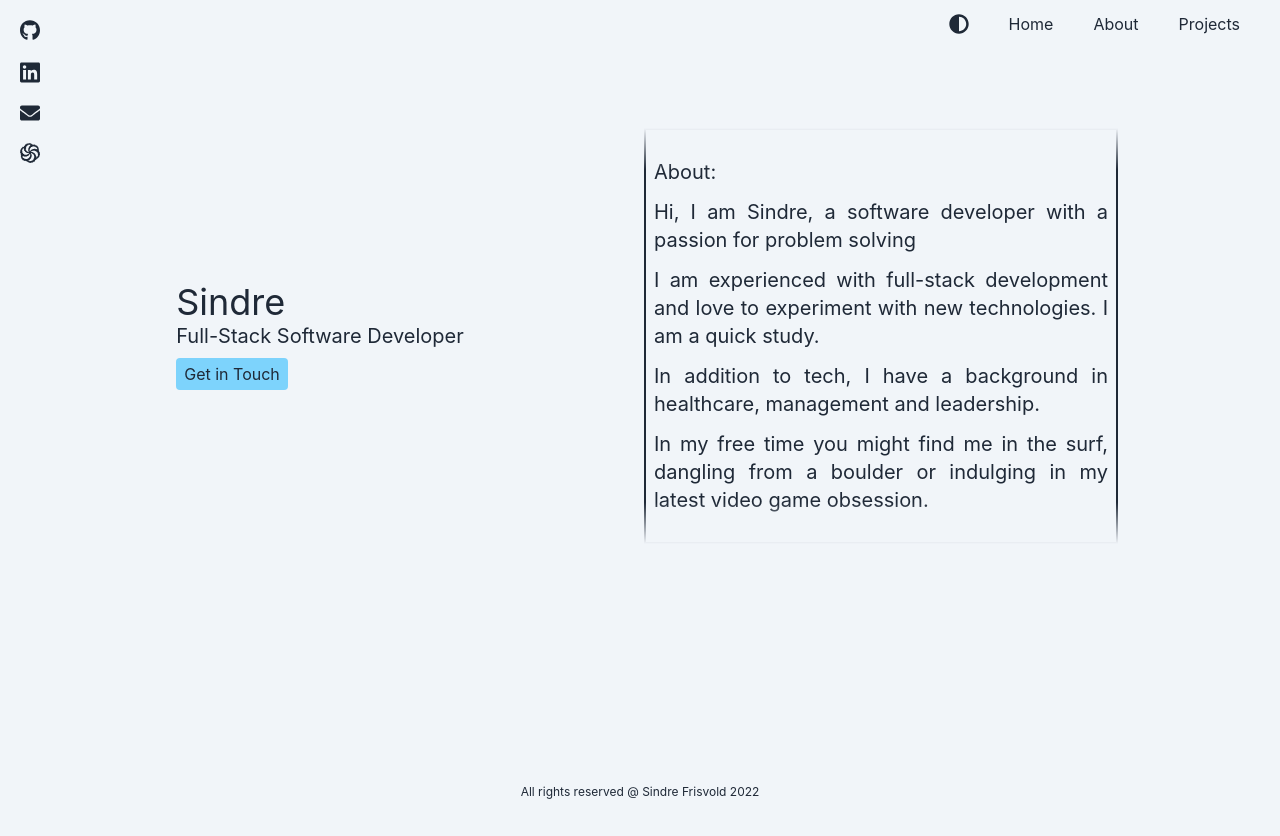
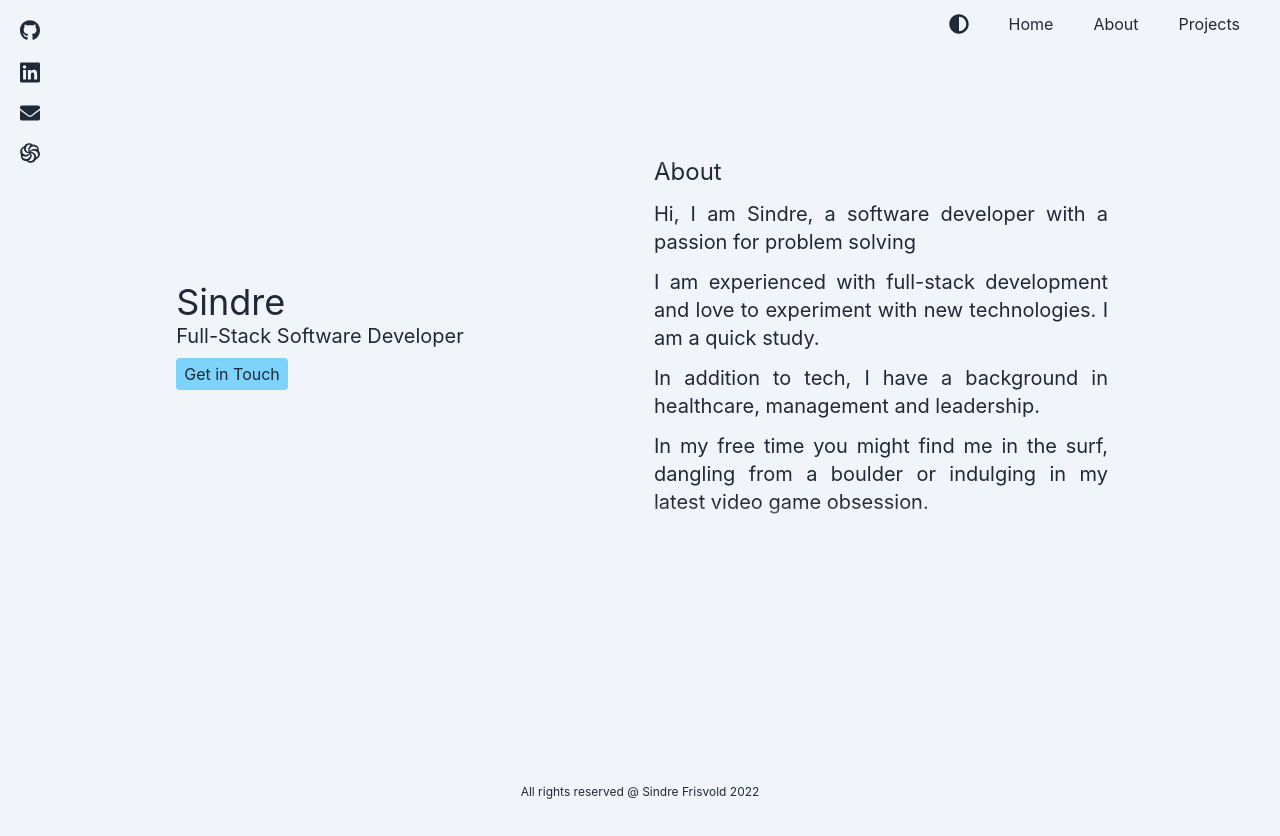
Before and after one commit to sindre-frisvold-git/next-portfolio, a Next.js app: page /about in a window 1280 px wide. Built offline with nearby package versions, Linux system fonts and the light colour scheme.

Commit message:
add border to projects

```diff
--- a/components/About.js
+++ b/components/About.js
@@ -1,7 +1,7 @@
 export default function About() {
   return (
-    <div className="text-justify px-2 space-y-3 leading-7 overflow-y-scroll h-72 md:h-full md:w-3/4 transparent-scroll py-7 text-xl border-gray-800 border-2 border-solid">
-      <h1>About:</h1>
+    <div className="text-justify px-2 space-y-3 leading-7 overflow-y-scroll h-72 md:h-full md:w-3/4 transparent-scroll py-7 text-xl border-gray-800 dark: border-slate-100 border-x-2 border-solid">
+      <h1 className="text-2xl">About</h1>
       <p>
         Hi, I am Sindre, a software developer with a passion for problem solving
       </p>
--- a/components/Projects.js
+++ b/components/Projects.js
@@ -22,7 +22,7 @@ function Projects() {
       <div
         // onMouseDown={mouseDownHandler}
         ref={projectScroll}
-        className="overflow-y-scroll max-h-96 snap-parent scroll-smooth transparent-scroll"
+        className="overflow-y-scroll max-h-96 snap-parent scroll-smooth transparent-scroll border-x-2 border-solid border-gray-800 dark:border-slate-100 px-2"
         onScroll={scrollHandler}
       >
         {projects.map((el, idx) => {
```
